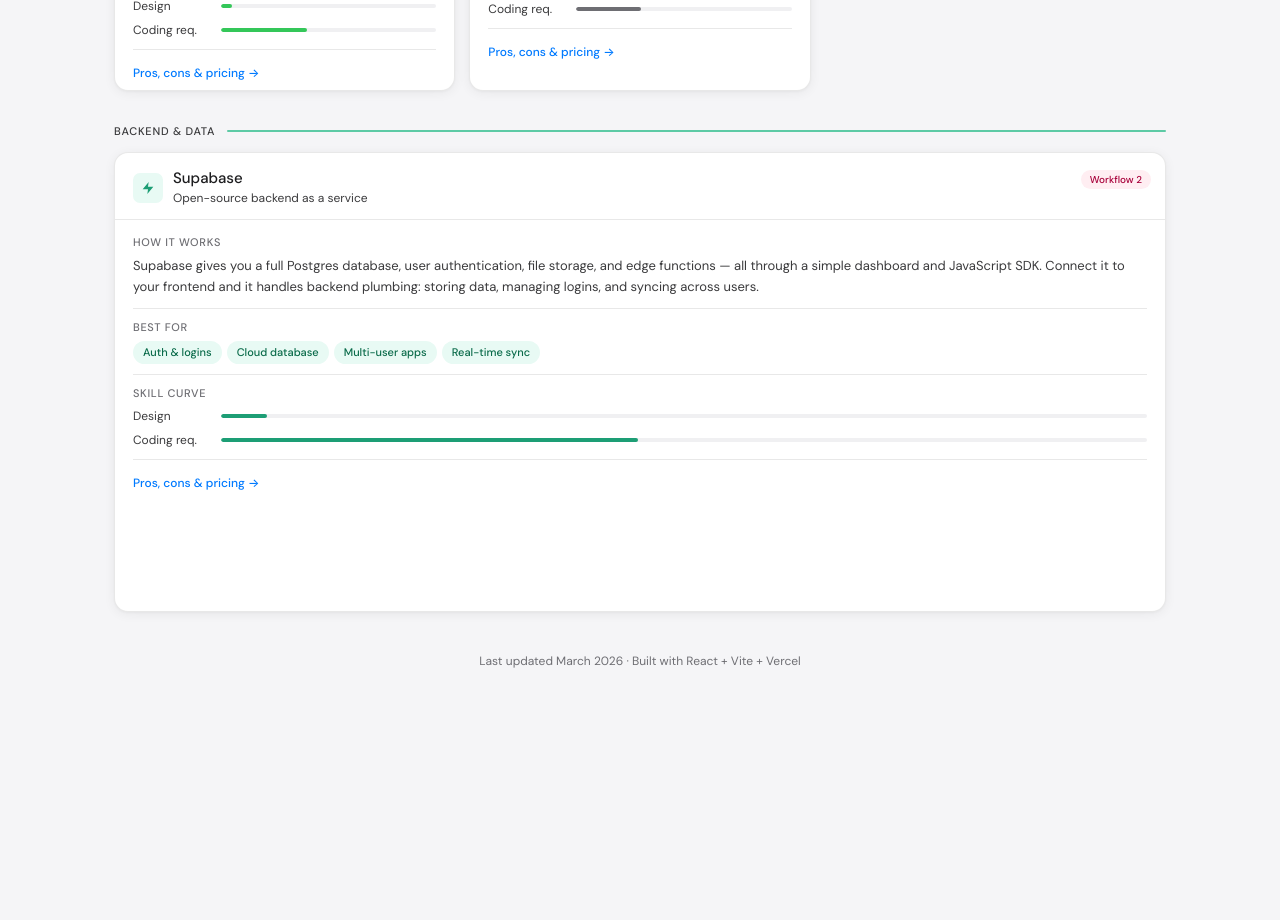
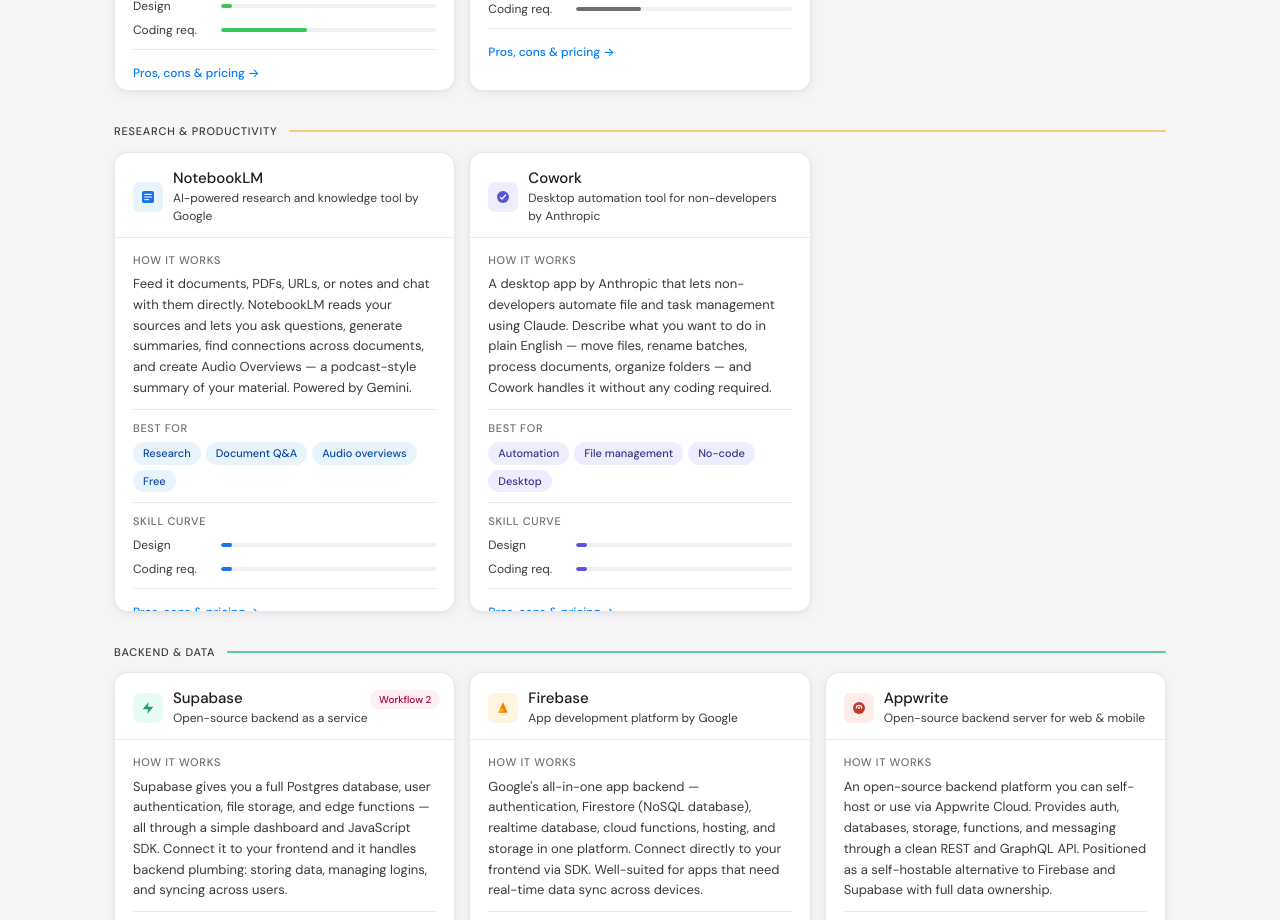
Before and after one commit to dlew2/vibe-coding-dashboard, a React (Vite) app: page / in a window 1280 px wide. Shown: the part 1880-2800 px from the top of the page. Before the commit the page ends 2610 px from the top, so only its background shows below. Built offline with nearby package versions, Linux system fonts and the light colour scheme.

Commit message:
add Firebase and Appwrite, reorder lanes

```diff
--- a/src/App.jsx
+++ b/src/App.jsx
@@ -3,10 +3,11 @@
 import WorkflowBanner from './WorkflowBanner'
 
 const LANES = [
-  { id: 'ai',      label: 'AI & coding',             color: '#3a3a3c', stripe: '#afa9ec', ids: ['claude', 'cursor', 'geminicli'] },
-  { id: 'design',  label: 'Design & prototyping',     color: '#3a3a3c', stripe: '#ed93b1', ids: ['figma', 'replit', 'stitch'] },
-  { id: 'deploy',  label: 'Deploy & version control', color: '#3a3a3c', stripe: '#97c459', ids: ['github', 'vercel'] },
-  { id: 'backend', label: 'Backend & data',           color: '#3a3a3c', stripe: '#5dcaa5', ids: ['supabase'] },
+  { id: 'ai',           label: 'AI & coding',              color: '#3a3a3c', stripe: '#afa9ec', ids: ['claude', 'cursor', 'geminicli'] },
+  { id: 'design',       label: 'Design & prototyping',      color: '#3a3a3c', stripe: '#ed93b1', ids: ['figma', 'replit', 'stitch'] },
+  { id: 'deploy',       label: 'Deploy & version control',  color: '#3a3a3c', stripe: '#97c459', ids: ['github', 'vercel'] },
+  { id: 'productivity', label: 'Research & productivity',   color: '#3a3a3c', stripe: '#fac775', ids: ['notebooklm', 'cowork'] },
+  { id: 'backend',      label: 'Backend & data',            color: '#3a3a3c', stripe: '#5dcaa5', ids: ['supabase', 'firebase', 'appwrite'] },
 ]
 
 export default function App() {
--- a/src/ToolCard.jsx
+++ b/src/ToolCard.jsx
@@ -27,9 +27,13 @@
     case 'vercel':   return <path d="M12 3L22 21H2L12 3z" fill="#1d1d1f"/>
     case 'github':   return (<><circle cx="12" cy="12" r="9" fill="#34c759"/><path d="M9 17c0-2 1-3 1-3s-2-.5-2-3c0-1.5.5-2.5 1.5-3C9 7 9.5 5.5 10 5.5c.5 1.5 1.5 2 2 2 .5 0 1.5-.5 2-2 .5 0 1 1.5.5 2.5 1 .5 1.5 1.5 1.5 3 0 2.5-2 3-2 3s1 1 1 3" stroke="white" strokeWidth="1.3" strokeLinecap="round" strokeLinejoin="round"/></>)
     case 'supabase': return <path d="M13 3L4 14h8l-1 7 9-11h-8l1-7z" fill="#1d9e75"/>
-    case 'geminicli': return (<><circle cx="12" cy="12" r="9" fill="#1a73e8"/><path d="M8 12h8M12 8v8" stroke="white" strokeWidth="1.8" strokeLinecap="round"/></>)
-    case 'stitch': return (<><rect x="3" y="3" width="18" height="18" rx="3" fill="#1a73e8"/><path d="M7 12h10M12 7v10" stroke="white" strokeWidth="1.5" strokeLinecap="round"/><circle cx="12" cy="12" r="2.5" fill="white"/></>)
-    default:         return null
+    case 'geminicli':   return (<><circle cx="12" cy="12" r="9" fill="#1a73e8"/><path d="M8 12h8M12 8v8" stroke="white" strokeWidth="1.8" strokeLinecap="round"/></>)
+    case 'stitch':      return (<><rect x="3" y="3" width="18" height="18" rx="3" fill="#1a73e8"/><path d="M7 12h10M12 7v10" stroke="white" strokeWidth="1.5" strokeLinecap="round"/><circle cx="12" cy="12" r="2.5" fill="white"/></>)
+    case 'notebooklm':  return (<><rect x="3" y="3" width="18" height="18" rx="3" fill="#1a73e8"/><path d="M7 8h10M7 12h10M7 16h6" stroke="white" strokeWidth="1.5" strokeLinecap="round"/></>)
+    case 'cowork':      return (<><circle cx="12" cy="12" r="9" fill="#5856d6"/><path d="M8 12.5l2.5 2.5 5.5-6" stroke="white" strokeWidth="1.8" strokeLinecap="round" strokeLinejoin="round"/></>)
+    case 'firebase':    return (<><path d="M12 3L5 19h14L12 3z" fill="#f57c00"/><path d="M5 19l5-8 4 5" fill="#ffb300"/></>)
+    case 'appwrite':    return (<><circle cx="12" cy="12" r="9" fill="#c0392b"/><path d="M8 12a4 4 0 0 1 8 0" stroke="white" strokeWidth="1.8" strokeLinecap="round" fill="none"/><circle cx="12" cy="12" r="1.5" fill="white"/></>)
+    default:            return null
   }
 }
 
--- a/src/data.js
+++ b/src/data.js
@@ -272,6 +272,132 @@
     whenToUse: 'Early-stage design exploration, rapid UI ideation, or when you want a free Figma Make alternative. Especially good for founders or PMs mocking up ideas before handing to developers.',
     whenToAvoid: 'When you need React component output, design system depth, or real-time team collaboration — Figma still wins for production design workflows.',
   },
+  {
+    id: 'notebooklm',
+    name: 'NotebookLM',
+    tagline: 'AI-powered research and knowledge tool by Google',
+    workflow: null,
+    workflowColor: null,
+    iconBg: '#e8f4fb',
+    iconColor: '#1a73e8',
+    tags: ['Research', 'Document Q&A', 'Audio overviews', 'Free'],
+    tagColor: { bg: '#e8f4fb', text: '#0d47a1' },
+    skillDesign: 5,
+    skillCoding: 5,
+    skillColor: '#1a73e8',
+    howItWorks: 'Feed it documents, PDFs, URLs, or notes and chat with them directly. NotebookLM reads your sources and lets you ask questions, generate summaries, find connections across documents, and create Audio Overviews — a podcast-style summary of your material. Powered by Gemini.',
+    yourProject: null,
+    pros: [
+      'Chat directly with your own documents — not general web knowledge',
+      'Audio Overviews turn dense material into a listenable podcast',
+      'Surfaces connections across multiple sources automatically',
+      'Free to use with a Google account',
+      'Great for onboarding teams to new topics quickly',
+    ],
+    cons: [
+      'Limited to the sources you upload — no live web search by default',
+      'Not a coding or building tool — purely for research and synthesis',
+      'Document size and source limits apply on the free tier',
+    ],
+    pricing: 'Free with Google account · NotebookLM Plus via Google AI Pro ($19.99/mo)',
+    whenToUse: 'When your team needs to get up to speed on a topic fast — drop in articles, reports, or docs and start asking questions. Great complement to the AI Updates dashboard.',
+    whenToAvoid: 'When you need to build, code, or design something — this is a reading and research tool, not a production tool.',
+  },
+  {
+    id: 'cowork',
+    name: 'Cowork',
+    tagline: 'Desktop automation tool for non-developers by Anthropic',
+    workflow: null,
+    workflowColor: null,
+    iconBg: '#EEEDFE',
+    iconColor: '#5856d6',
+    tags: ['Automation', 'File management', 'No-code', 'Desktop'],
+    tagColor: { bg: '#EEEDFE', text: '#3C3489' },
+    skillDesign: 5,
+    skillCoding: 5,
+    skillColor: '#5856d6',
+    howItWorks: 'A desktop app by Anthropic that lets non-developers automate file and task management using Claude. Describe what you want to do in plain English — move files, rename batches, process documents, organize folders — and Cowork handles it without any coding required.',
+    yourProject: null,
+    pros: [
+      'No coding required — plain English instructions',
+      'Powered by Claude — same AI as your coding workflow',
+      'Great for non-technical team members to automate repetitive tasks',
+      'Works with your local file system directly',
+      'Bridges the gap between technical and non-technical teammates',
+    ],
+    cons: [
+      'Desktop only — not a web or mobile tool',
+      'Beta product — features and pricing still evolving',
+      'Less suited for complex multi-step workflows vs. code-based automation',
+    ],
+    pricing: 'Available via Claude.ai — check anthropic.com for current pricing',
+    whenToUse: 'When non-technical team members need to automate repetitive file or document tasks without asking a developer for help.',
+    whenToAvoid: 'When you need complex logic, API integrations, or automation that touches systems beyond your local file system — use Claude Code instead.',
+  },
+  {
+    id: 'firebase',
+    name: 'Firebase',
+    tagline: 'App development platform by Google',
+    workflow: null,
+    workflowColor: null,
+    iconBg: '#fff4e0',
+    iconColor: '#f57c00',
+    tags: ['Auth', 'Realtime database', 'Hosting', 'Cloud functions'],
+    tagColor: { bg: '#fff4e0', text: '#e65100' },
+    skillDesign: 5,
+    skillCoding: 45,
+    skillColor: '#f57c00',
+    howItWorks: 'Google\'s all-in-one app backend — authentication, Firestore (NoSQL database), realtime database, cloud functions, hosting, and storage in one platform. Connect directly to your frontend via SDK. Well-suited for apps that need real-time data sync across devices.',
+    yourProject: null,
+    pros: [
+      'Real-time data sync out of the box — great for live collaborative apps',
+      'Tightly integrated with Google Cloud and other Google services',
+      'Generous free Spark plan for small projects',
+      'Mature, battle-tested platform with large community',
+      'Authentication with 10+ providers built in',
+    ],
+    cons: [
+      'NoSQL Firestore can be tricky to query for relational data',
+      'Costs can escalate quickly at scale',
+      'Vendor lock-in — migrating away from Firebase is painful',
+      'Less SQL-friendly than Supabase for developers who know Postgres',
+    ],
+    pricing: 'Free Spark plan · Blaze pay-as-you-go plan based on usage',
+    whenToUse: 'When you need real-time sync (chat, live collaboration, notifications) or are already in the Google ecosystem. Great for mobile apps via Flutter or React Native.',
+    whenToAvoid: 'When your data is highly relational and SQL-based — Supabase is a better fit. Also avoid if vendor lock-in is a concern.',
+  },
+  {
+    id: 'appwrite',
+    name: 'Appwrite',
+    tagline: 'Open-source backend server for web & mobile',
+    workflow: null,
+    workflowColor: null,
+    iconBg: '#fdecea',
+    iconColor: '#c0392b',
+    tags: ['Open source', 'Auth', 'Database', 'Self-hostable'],
+    tagColor: { bg: '#fdecea', text: '#922b21' },
+    skillDesign: 5,
+    skillCoding: 50,
+    skillColor: '#c0392b',
+    howItWorks: 'An open-source backend platform you can self-host or use via Appwrite Cloud. Provides auth, databases, storage, functions, and messaging through a clean REST and GraphQL API. Positioned as a self-hostable alternative to Firebase and Supabase with full data ownership.',
+    yourProject: null,
+    pros: [
+      'Fully open source — self-host for complete data ownership',
+      'Clean, consistent API across all services',
+      'No vendor lock-in — your data stays yours',
+      'Supports REST, GraphQL, and Realtime APIs',
+      'Good free cloud tier for getting started',
+    ],
+    cons: [
+      'Smaller community than Firebase or Supabase',
+      'Self-hosting adds DevOps overhead',
+      'Less mature ecosystem of third-party integrations',
+      'Database is document-based, not Postgres SQL',
+    ],
+    pricing: 'Free cloud tier · Pro $15/mo · Self-hosted free (you pay for infra)',
+    whenToUse: 'When data ownership and open-source flexibility matter most, or when you want a Firebase-like experience without Google lock-in.',
+    whenToAvoid: 'When you need Postgres/SQL, a large ecosystem of integrations, or don\'t want to manage infrastructure.',
+  },
 ]
 
 export const workflows = [
```
